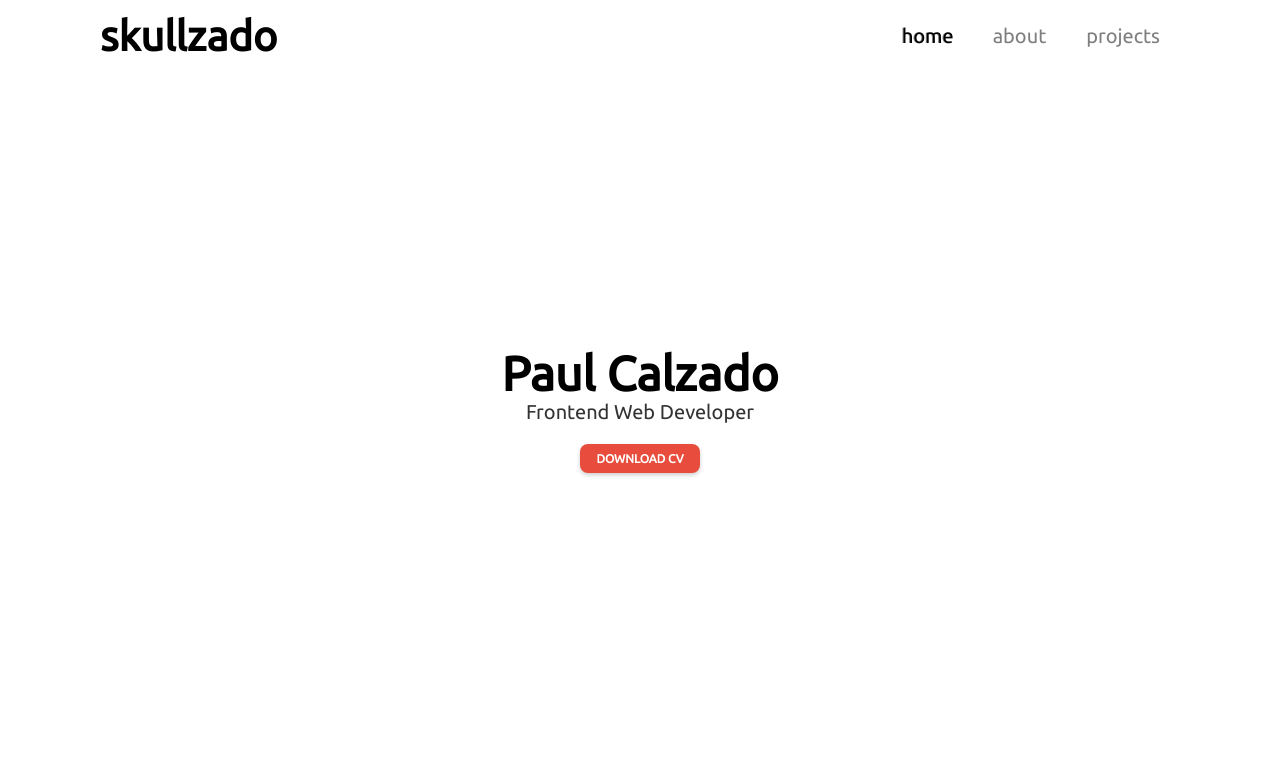
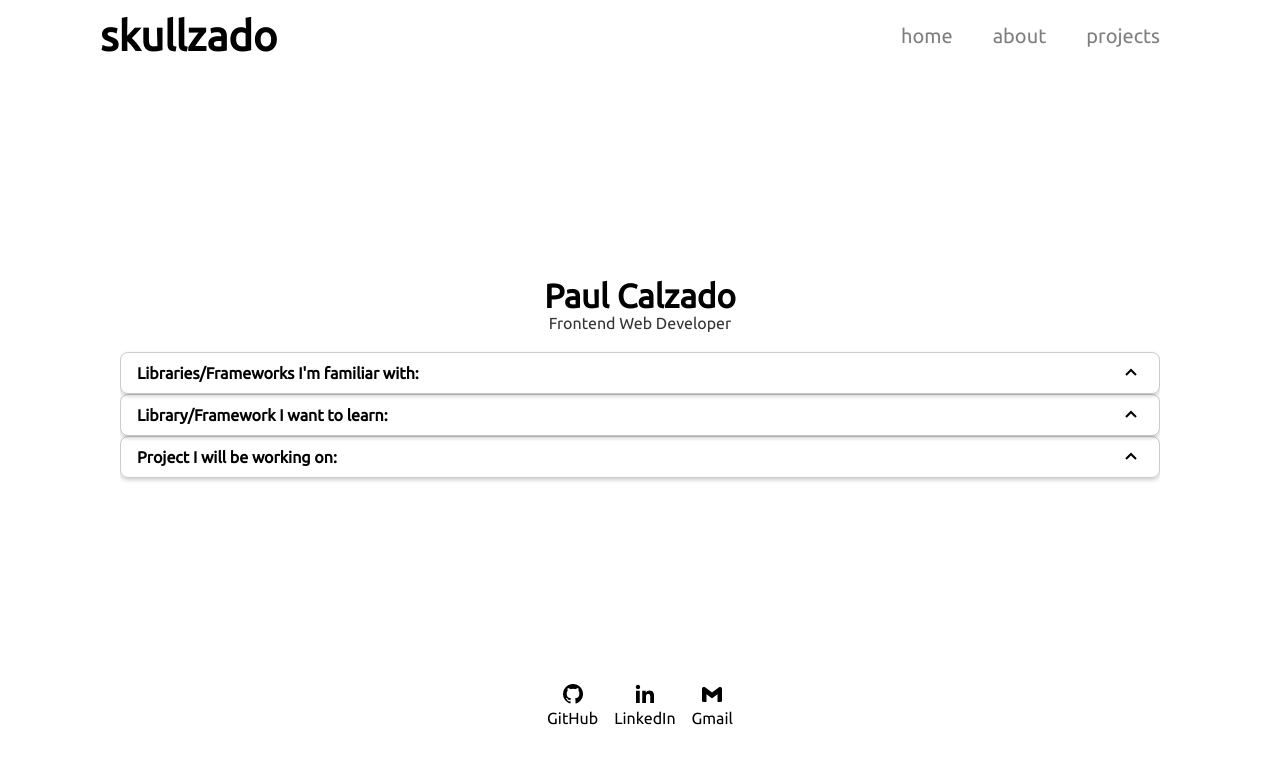
Before and after one commit to skullzado/portfolio, a React (Create React App) app: page /portfolio/about in a window 1280 px wide. Before the commit this address led to /. Shown: the top 764 px of the page. Built offline with nearby package versions, Linux system fonts and the light colour scheme.

Commit message:
fix: change downloading pdf code and routing issues

```diff
--- a/package.json
+++ b/package.json
@@ -3,7 +3,7 @@
   "version": "0.1.0",
   "author": "Paul Calzado",
   "private": true,
-  "homepage": "https://skullzado.github.io/",
+  "homepage": "https://skullzado.github.io/portfolio",
   "dependencies": {
     "@reduxjs/toolkit": "^1.8.3",
     "@testing-library/jest-dom": "^5.16.5",
--- a/src/App.js
+++ b/src/App.js
@@ -11,18 +11,18 @@ import { Layout } from './components/Layout';
 export const App = () => {
   return (
     <Routes>
-      <Route path="/" element={<Layout />}>
+      <Route path="/portfolio" element={<Layout />}>
         <Route index element={<Home />} />
-        <Route path="/about" element={<About />} />
-        <Route path="/projects-list" element={<ProjectsList />} />
-        <Route path="/projects">
+        <Route path="/portfolio/about" element={<About />} />
+        <Route path="/portfolio/projects-list" element={<ProjectsList />} />
+        <Route path="/portfolio/projects">
           <Route path="todolist" element={<TodolistContainer />} />
           <Route path="pokemondb" element={<PokemonDBContainer />}>
             <Route index element={<AllPokemon />} />
             <Route path=":gen" element={<PokemonList />} />
           </Route>
         </Route>
-        <Route path="*" element={<Navigate to="/" replace />} />
+        <Route path="*" element={<Navigate to="/portfolio" replace />} />
       </Route>
     </Routes>
   );
--- a/src/components/pages/About.jsx
+++ b/src/components/pages/About.jsx
@@ -4,7 +4,7 @@ import { poorId } from '../../utils/utils';
 import './About.css';
 
 export const About = () => {
-  document.title = 'skullzado - Contact';
+  document.title = 'skullzado - About';
   const [selected, setSelected] = useState(null);
 
   const toggle = (index) => {
--- a/src/components/pages/Home.jsx
+++ b/src/components/pages/Home.jsx
@@ -1,5 +1,6 @@
 import { Link } from 'react-router-dom';
 import './Home.css';
+
 export const Home = () => {
   document.title = 'skullzado';
 
@@ -12,7 +13,8 @@ export const Home = () => {
       <section className="cta">
         <Link
           to="./PaulCalzadoCV.pdf"
-          download="PaulCalzadoCV"
+          target="_blank"
+          download="PaulCalzadoCV.pdf"
           className="btn btn__cta"
         >
           Download CV
```
Also changed, not shown: src/data/data.js (+1 -1 lines), 1 other file (tests, documents, lock files or other folders).
